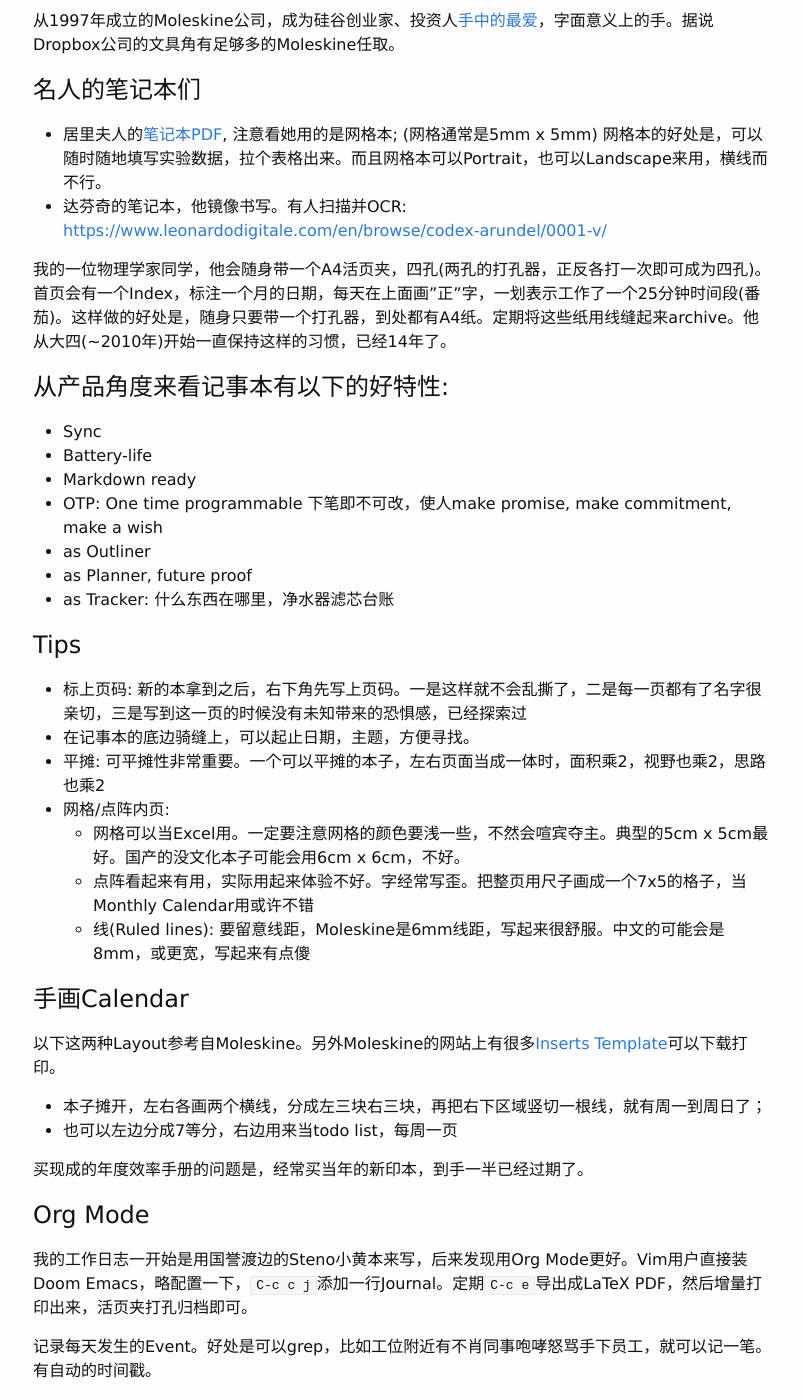
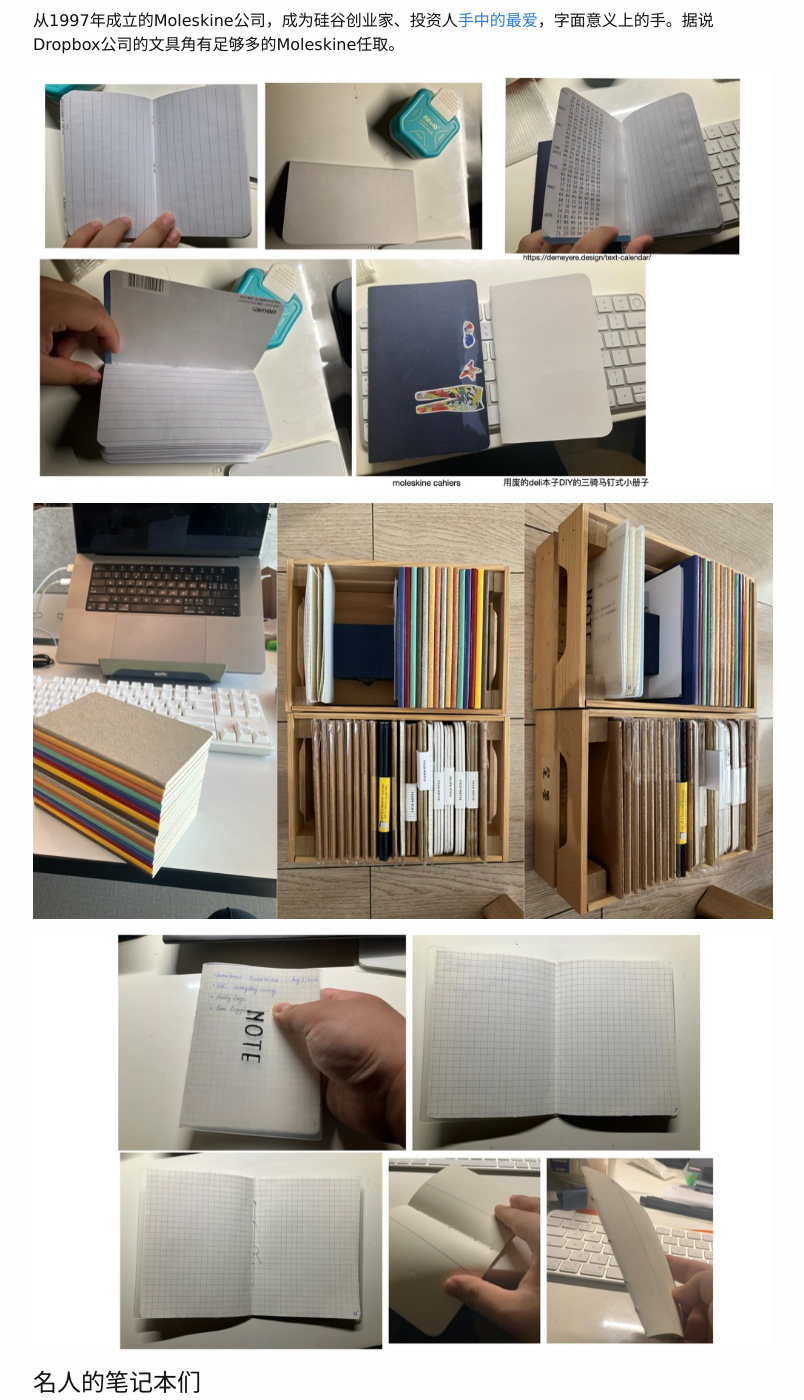
Before and after one commit to scateu/scateu.github.io, a Jekyll site: the page built from _posts/2024-08-05-notebooks.md, in a window 1280 px wide and 1400 px high, scrolled down 581 px. Shown: the whole window, without its empty margins (237-1041 px from the left). Built offline with Jekyll 4.4.1, drawn with Linux system fonts in a browser that asks for light colours; nearby versions of some CDN libraries; comment, search, counter and statistics services are not loaded; some of the changed text lies outside the part shown.

Commit message:
notebooks

```diff
--- a/_posts/2024-08-05-notebooks.md
+++ b/_posts/2024-08-05-notebooks.md
@@ -17,11 +17,17 @@
 
 从1997年成立的Moleskine公司，成为硅谷创业家、投资人[手中的最爱](https://www.newyorker.com/business/currency/why-startups-love-moleskines)，字面意义上的手。据说Dropbox公司的文具角有足够多的Moleskine任取。
 
+![图1]({{ site.imageurl }}/notebooks_1.jpg)
+
+![图2]({{ site.imageurl }}/notebooks_2.jpg)
+
+![图3]({{ site.imageurl }}/notebooks_3.jpg)
+
 # 名人的笔记本们
  - 居里夫人的[笔记本PDF](https://wellcomecollection.org/works/cywqefw4), 注意看她用的是网格本; (网格通常是5mm x 5mm) 网格本的好处是，可以随时随地填写实验数据，拉个表格出来。而且网格本可以Portrait，也可以Landscape来用，横线而不行。
  - 达芬奇的笔记本，他镜像书写。有人扫描并OCR: <https://www.leonardodigitale.com/en/browse/codex-arundel/0001-v/>
 
-我的一位物理学家同学，他会随身带一个A4活页夹，四孔(两孔的打孔器，正反各打一次即可成为四孔)。首页会有一个Index，标注一个月的日期，每天在上面画"正"字，一划表示工作了一个25分钟时间段(番茄)。这样做的好处是，随身只要带一个打孔器，到处都有A4纸。定期将这些纸用线缝起来archive。他从大四(~2010年)开始一直保持这样的习惯，已经14年了。
+ - 我的一位[物理学家同学](https://xunjiexu.github.io/)，他会随身带一个A4活页夹，四孔(两孔的打孔器，正反各打一次即可成为四孔)。首页会有一个Index，标注一个月的日期，每天在上面画"正"字，一划表示工作了一个40分钟时间段(番茄)。这样做的好处是，随身只要带一个打孔器，到处都有A4纸。定期将这些纸用线缝起来archive。他从大四(~2010年)开始一直保持这样的习惯，已经14年了。
 
 # 从产品角度来看记事本有以下的好特性:
 
```
Also changed, not shown: images/notebooks_1.jpg (added), images/notebooks_2.jpg (added), images/notebooks_3.jpg (added).
